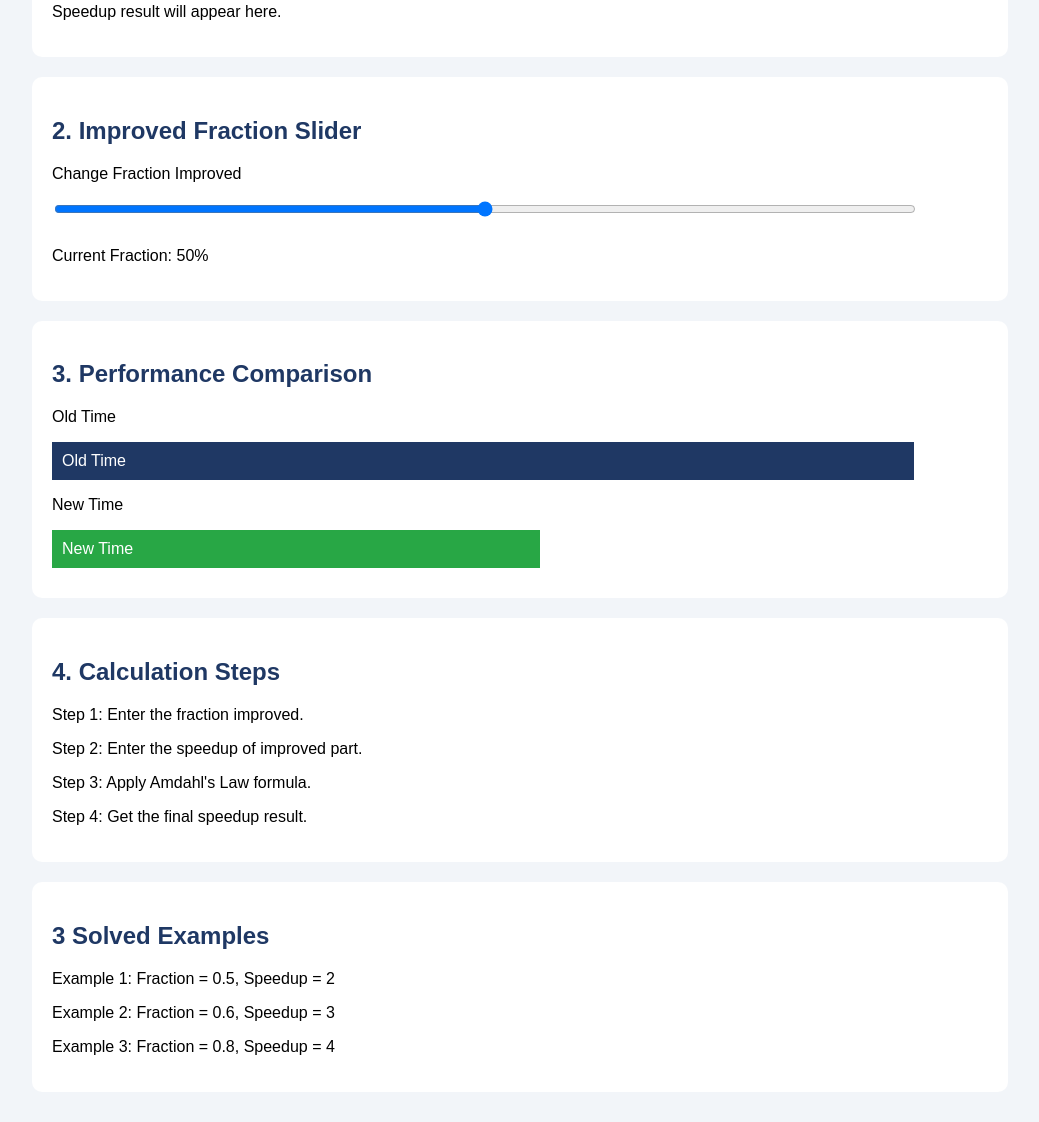
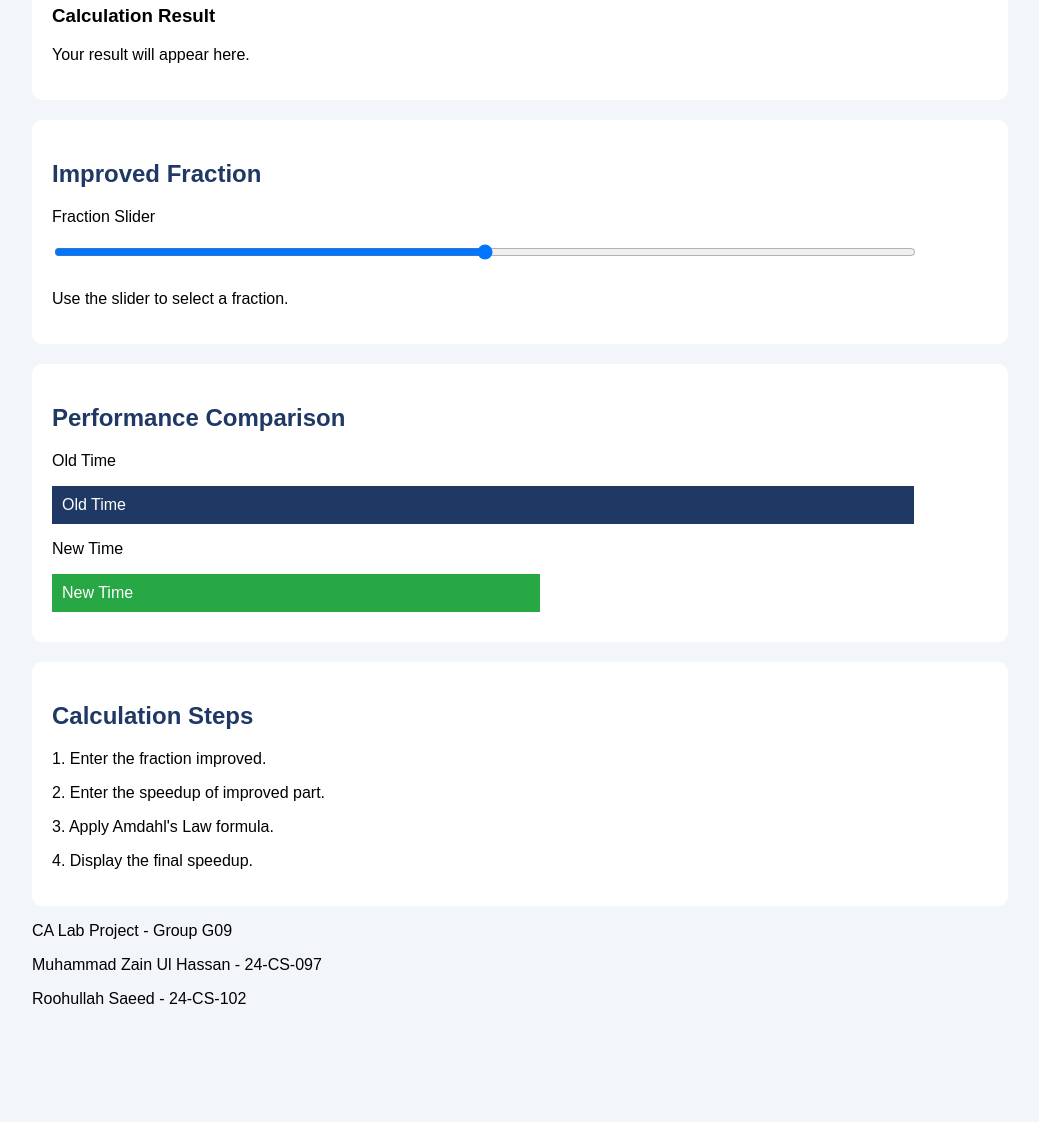
Before and after one commit to RoohullahSaeedhitec/amdahl-speedup-calculator, a plain HTML site: page index.html in a window 1280 px wide. Shown: the part 509-1631 px from the top of the page, without its empty margins (120-1159 px from the left). After the commit the page ends 1547 px from the top, so only its background shows below. Drawn offline with Linux system fonts and the light colour scheme.

Commit message:
Update index.html

```diff
--- a/index.html
+++ b/index.html
@@ -1,7 +1,7 @@
 <!DOCTYPE html>
 <html>
 <head>
-    <title>Amdahl's Law Calculator</title>
+    <title>Amdahl's Law Speedup Calculator</title>
     <link rel="stylesheet" href="style.css">
 </head>
 
@@ -15,30 +15,38 @@
     </header>
 
     <div class="section">
-        <h2>1. Speedup Calculator</h2>
+        <h2>Speedup Calculator</h2>
 
         <label>Fraction Improved (0 to 1)</label>
-        <input type="number" id="fraction" placeholder="Example: 0.5">
+        <input type="number" id="fraction"
+        placeholder="Example: 0.5" step="any">
 
         <label>Speedup of Improved Part</label>
-        <input type="number" id="speedup" placeholder="Example: 2">
+        <input type="number" id="speedup"
+        placeholder="Example: 2" step="any">
 
-        <button type="button">Calculate Speedup</button>
+        <button type="button" onclick="calculateSpeedup()">
+            Calculate Speedup
+        </button>
 
-        <p id="result">Speedup result will appear here.</p>
+        <div class="result-area">
+            <h3>Calculation Result</h3>
+            <p id="result">Your result will appear here.</p>
+        </div>
     </div>
 
     <div class="section">
-        <h2>2. Improved Fraction Slider</h2>
+        <h2>Improved Fraction</h2>
+        <label>Fraction Slider</label>
 
-        <label>Change Fraction Improved</label>
-        <input type="range" id="slider" min="0" max="100" value="50">
+        <input type="range" id="slider"
+        min="0" max="100" value="50">
 
-        <p>Current Fraction: 50%</p>
+        <p>Use the slider to select a fraction.</p>
     </div>
 
     <div class="section">
-        <h2>3. Performance Comparison</h2>
+        <h2>Performance Comparison</h2>
 
         <p>Old Time</p>
         <div class="bar old">Old Time</div>
@@ -48,21 +56,19 @@
     </div>
 
     <div class="section">
-        <h2>4. Calculation Steps</h2>
+        <h2>Calculation Steps</h2>
 
-        <p>Step 1: Enter the fraction improved.</p>
-        <p>Step 2: Enter the speedup of improved part.</p>
-        <p>Step 3: Apply Amdahl's Law formula.</p>
-        <p>Step 4: Get the final speedup result.</p>
+        <p>1. Enter the fraction improved.</p>
+        <p>2. Enter the speedup of improved part.</p>
+        <p>3. Apply Amdahl's Law formula.</p>
+        <p>4. Display the final speedup.</p>
     </div>
 
-    <div class="section">
-        <h2>3 Solved Examples</h2>
-
-        <p>Example 1: Fraction = 0.5, Speedup = 2</p>
-        <p>Example 2: Fraction = 0.6, Speedup = 3</p>
-        <p>Example 3: Fraction = 0.8, Speedup = 4</p>
-    </div>
+    <footer>
+        <p>CA Lab Project - Group G09</p>
+        <p>Muhammad Zain Ul Hassan - 24-CS-097</p>
+        <p>Roohullah Saeed - 24-CS-102</p>
+    </footer>
 
 </div>
 
```
